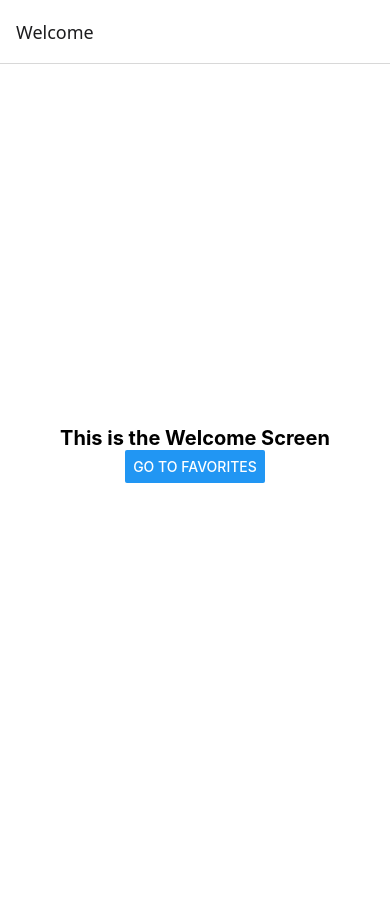
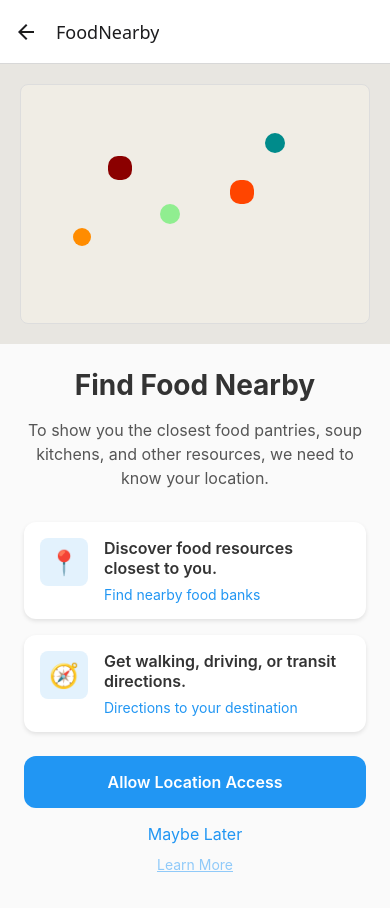
Before and after one commit to tsal4/mobile_final_project, a React Native app: screen /FoodNearby in a window 390 px wide. Shown: the top 908 px of the page. Before the commit the page ends 844 px from the top, so only its background shows below. Built offline with nearby package versions, Linux system fonts and the light colour scheme.

Commit message:
Added Food Nearby screen

```diff
--- a/AppNavigator.js
+++ b/AppNavigator.js
@@ -4,6 +4,7 @@ import { createStackNavigator } from "@react-navigation/stack";
 //Favorites Screen Component
 import Favorites from "./screens/myFavoriteResources";
 import WelcomeScreen from "./screens/WelcomeScreen";
+import FoodNearby from "./screens/FoodNearby";
 
 const Stack = createStackNavigator();
 
@@ -13,6 +14,7 @@ export default function AppNavigator() {
       <Stack.Navigator initialRouteName="Welcome">
         <Stack.Screen name="Welcome" component={WelcomeScreen} />
         <Stack.Screen name="Favorites" component={Favorites} />
+        <Stack.Screen name="FoodNearby" component={FoodNearby} />
       </Stack.Navigator>
     </NavigationContainer>
   );
--- a/package.json
+++ b/package.json
@@ -9,6 +9,7 @@
     "web": "expo start --web"
   },
   "dependencies": {
+    "@react-navigation/bottom-tabs": "^7.8.4",
     "@react-navigation/native": "^7.1.19",
     "@react-navigation/native-stack": "^7.6.2",
     "@react-navigation/stack": "^7.6.3",
--- /dev/null
+++ b/screens/FoodNearby.js
@@ -0,0 +1,221 @@
+import React from "react";
+import {
+  View,
+  Text,
+  StyleSheet,
+  TouchableOpacity,
+  ScrollView,
+  Image,
+} from "react-native";
+
+export default function FoodNearby({ navigation }) {
+  return (
+    <ScrollView style={styles.container}>
+      {/* Map Section */}
+      <View style={styles.mapContainer}>
+        <View style={styles.map}>
+          {/* Map pins represented as colored circles */}
+          <View style={[styles.pin, styles.pin1]} />
+          <View style={[styles.pin, styles.pin2]} />
+          <View style={[styles.pin, styles.pin3]} />
+          <View style={[styles.pin, styles.pin4]} />
+          <View style={[styles.pin, styles.pin5]} />
+        </View>
+      </View>
+
+      {/* Content Section */}
+      <View style={styles.content}>
+        <Text style={styles.heading}>Find Food Nearby</Text>
+        <Text style={styles.description}>
+          To show you the closest food pantries, soup kitchens, and other
+          resources, we need to know your location.
+        </Text>
+
+        {/* Feature Card 1 */}
+        <View style={styles.card}>
+          <View style={styles.iconContainer}>
+            <Text style={styles.icon}>📍</Text>
+          </View>
+          <View style={styles.cardContent}>
+            <Text style={styles.cardTitle}>
+              Discover food resources closest to you.
+            </Text>
+            <TouchableOpacity>
+              <Text style={styles.cardLink}>Find nearby food banks</Text>
+            </TouchableOpacity>
+          </View>
+        </View>
+
+        {/* Feature Card 2 */}
+        <View style={styles.card}>
+          <View style={styles.iconContainer}>
+            <Text style={styles.icon}>🧭</Text>
+          </View>
+          <View style={styles.cardContent}>
+            <Text style={styles.cardTitle}>
+              Get walking, driving, or transit directions.
+            </Text>
+            <TouchableOpacity>
+              <Text style={styles.cardLink}>Directions to your destination</Text>
+            </TouchableOpacity>
+          </View>
+        </View>
+
+        {/* Action Buttons */}
+        <TouchableOpacity style={styles.primaryButton}>
+          <Text style={styles.primaryButtonText}>Allow Location Access</Text>
+        </TouchableOpacity>
+
+        <TouchableOpacity style={styles.secondaryLink}>
+          <Text style={styles.secondaryLinkText}>Maybe Later</Text>
+        </TouchableOpacity>
+
+        <TouchableOpacity style={styles.tertiaryLink}>
+          <Text style={styles.tertiaryLinkText}>Learn More</Text>
+        </TouchableOpacity>
+      </View>
+    </ScrollView>
+  );
+}
+
+const styles = StyleSheet.create({
+  container: {
+    flex: 1,
+    backgroundColor: "#F5F5F5",
+  },
+  mapContainer: {
+    height: 280,
+    backgroundColor: "#E8E6E1",
+    padding: 20,
+  },
+  map: {
+    flex: 1,
+    backgroundColor: "#F0EDE5",
+    borderRadius: 8,
+    position: "relative",
+    borderWidth: 1,
+    borderColor: "#DDD",
+  },
+  pin: {
+    position: "absolute",
+    width: 20,
+    height: 20,
+    borderRadius: 10,
+  },
+  pin1: {
+    backgroundColor: "#8B0000",
+    top: "30%",
+    left: "25%",
+    width: 24,
+    height: 24,
+  },
+  pin2: {
+    backgroundColor: "#FF4500",
+    top: "40%",
+    left: "60%",
+    width: 24,
+    height: 24,
+  },
+  pin3: {
+    backgroundColor: "#008B8B",
+    top: "20%",
+    left: "70%",
+  },
+  pin4: {
+    backgroundColor: "#90EE90",
+    top: "50%",
+    left: "40%",
+  },
+  pin5: {
+    backgroundColor: "#FF8C00",
+    top: "60%",
+    left: "15%",
+    width: 18,
+    height: 18,
+  },
+  content: {
+    padding: 24,
+    backgroundColor: "#FAFAFA",
+  },
+  heading: {
+    fontSize: 28,
+    fontWeight: "bold",
+    color: "#333",
+    textAlign: "center",
+    marginBottom: 16,
+  },
+  description: {
+    fontSize: 16,
+    color: "#555",
+    textAlign: "center",
+    marginBottom: 32,
+    lineHeight: 24,
+  },
+  card: {
+    flexDirection: "row",
+    backgroundColor: "white",
+    borderRadius: 12,
+    padding: 16,
+    marginBottom: 16,
+    shadowColor: "#000",
+    shadowOffset: { width: 0, height: 2 },
+    shadowOpacity: 0.1,
+    shadowRadius: 4,
+    elevation: 3,
+  },
+  iconContainer: {
+    width: 48,
+    height: 48,
+    backgroundColor: "#E3F2FD",
+    borderRadius: 8,
+    justifyContent: "center",
+    alignItems: "center",
+    marginRight: 16,
+  },
+  icon: {
+    fontSize: 24,
+  },
+  cardContent: {
+    flex: 1,
+  },
+  cardTitle: {
+    fontSize: 16,
+    fontWeight: "600",
+    color: "#333",
+    marginBottom: 8,
+  },
+  cardLink: {
+    fontSize: 14,
+    color: "#2196F3",
+  },
+  primaryButton: {
+    backgroundColor: "#2196F3",
+    borderRadius: 12,
+    padding: 16,
+    alignItems: "center",
+    marginTop: 8,
+    marginBottom: 16,
+  },
+  primaryButtonText: {
+    color: "white",
+    fontSize: 16,
+    fontWeight: "600",
+  },
+  secondaryLink: {
+    alignItems: "center",
+    marginBottom: 12,
+  },
+  secondaryLinkText: {
+    color: "#2196F3",
+    fontSize: 16,
+  },
+  tertiaryLink: {
+    alignItems: "center",
+    marginBottom: 32,
+  },
+  tertiaryLinkText: {
+    color: "#90CAF9",
+    fontSize: 14,
+    textDecorationLine: "underline",
+  },
+});
--- a/screens/WelcomeScreen.js
+++ b/screens/WelcomeScreen.js
@@ -8,6 +8,10 @@ export default function WelcomeScreen({ navigation }) {
       <Button
         title="Go to Favorites"
         onPress={() => navigation.navigate("Favorites")}
+      />
+      <Button
+        title="Find Food Nearby"
+        onPress={() => navigation.navigate("FoodNearby")}
       />
     </View>
   );
```
Also changed, not shown: 1 other file (tests, documents, lock files or other folders).
